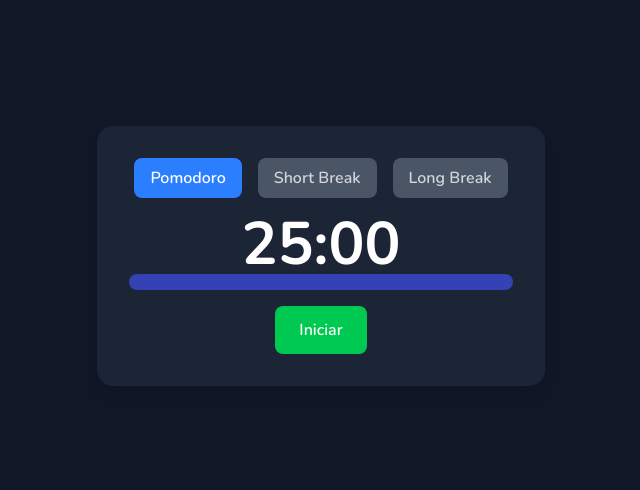
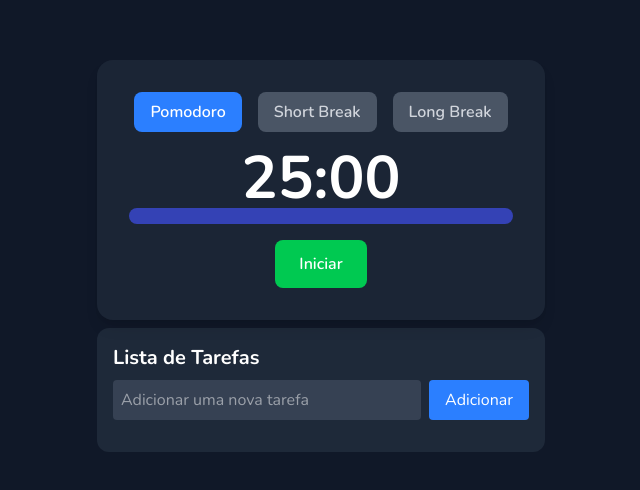
Before and after one commit to vinioliveirar/pomodoro-timer-pwa, a React (Vite) app: page / in a window 1280 px wide. Shown: the part 144-634 px from the top of the page, without its empty margins (319-959 px from the left). Built offline with nearby package versions, Linux system fonts and the light colour scheme.

Commit message:
adiciona o componente todo list

```diff
--- a/src/components/Timer/Timer.jsx
+++ b/src/components/Timer/Timer.jsx
@@ -1,4 +1,3 @@
-// src/components/Timer.jsx
 import { useEffect } from "react";
 import useTimer from "../../hooks/useTimer.jsx";
 import TimerDisplay from "../TimerDisplay/TimerDisplay.jsx";
@@ -29,7 +28,21 @@
   };
 
   const progress = (time / maxTime) * 100;
-  console.log("Progresso da barra:", progress);
+
+  // Define o nome correto do modo para o título da página
+  const modeTitle =
+    {
+      focus: "Pomodoro",
+      shortBreak: "Pausa Curta",
+      longBreak: "Pausa Longa",
+    }[mode] || "Pomodoro";
+
+  // Atualiza o título da página com o tempo restante e o modo atual
+  useEffect(() => {
+    document.title = isRunning
+      ? `${modeTitle} - ${Math.floor(time / 60)}:${String(time % 60).padStart(2, "0")}`
+      : "Pomodoro Timer";
+  }, [time, isRunning, mode]);
 
   // Executa o som de alarme quando o tempo chega a zero
   useEffect(() => {
@@ -39,7 +52,7 @@
   }, [time]);
 
   return (
-    <section className="flex flex-col items-center justify-center min-h-screen bg-gray-900 text-white">
+    <section className="flex flex-col items-center justify-center mb-2 bg-gray-900 text-white">
       <div className="bg-gray-800/80 p-8 rounded-2xl shadow-lg w-full max-w-md text-center">
         <StageButtons mode={mode} changeMode={changeMode} />
         <TimerDisplay time={time} />
--- /dev/null
+++ b/src/components/ToDoList/TodoList.jsx
@@ -0,0 +1,62 @@
+import { useState } from "react";
+
+export default function TodoList() {
+  const [tasks, setTasks] = useState([]);
+  const [task, setTask] = useState("");
+
+  const addTask = (e) => {
+    e.preventDefault();
+    if (!task.trim()) return;
+    setTasks([...tasks, { text: task, completed: false }]);
+    setTask("");
+  };
+
+  const toggleTask = (index) => {
+    const newTasks = [...tasks];
+    newTasks[index].completed = !newTasks[index].completed;
+    setTasks(newTasks);
+  };
+
+  const removeTask = (index) => {
+    setTasks(tasks.filter((_, i) => i !== index));
+  };
+
+  return (
+    <div className="p-4 bg-gray-800 text-white rounded-xl">
+      <h2 className="text-xl font-bold mb-2">Lista de Tarefas</h2>
+      <form onSubmit={addTask} className="flex gap-2">
+        <input
+          type="text"
+          value={task}
+          onChange={(e) => setTask(e.target.value)}
+          placeholder="Adicionar uma nova tarefa"
+          className="p-2 rounded bg-gray-700 text-white flex-1"
+        />
+        <button type="submit" className="bg-blue-500 px-4 py-2 rounded">
+          Adicionar
+        </button>
+      </form>
+      <ul className="mt-4 space-y-2">
+        {tasks.map((t, index) => (
+          <li
+            key={index}
+            className={`flex justify-between items-center p-2 rounded ${t.completed ? "line-through text-gray-400" : ""}`}
+          >
+            <span
+              onClick={() => toggleTask(index)}
+              className="cursor-pointer flex-1"
+            >
+              {t.text}
+            </span>
+            <button
+              onClick={() => removeTask(index)}
+              className="bg-red-500 px-2 py-1 rounded"
+            >
+              X
+            </button>
+          </li>
+        ))}
+      </ul>
+    </div>
+  );
+}
--- a/src/pages/Home/index.tsx
+++ b/src/pages/Home/index.tsx
@@ -1,11 +1,13 @@
 import React from "react";
 import Timer from "../../components/Timer/Timer";
+import TodoList from "../../components/ToDoList/ToDoList";
 
 export default function Home() {
   return (
     <div className="flex flex-col items-center justify-center min-h-screen bg-gray-900 text-white px-4">
       <div className="w-full max-w-md">
         <Timer />
+        <TodoList />
       </div>
     </div>
   );
```
